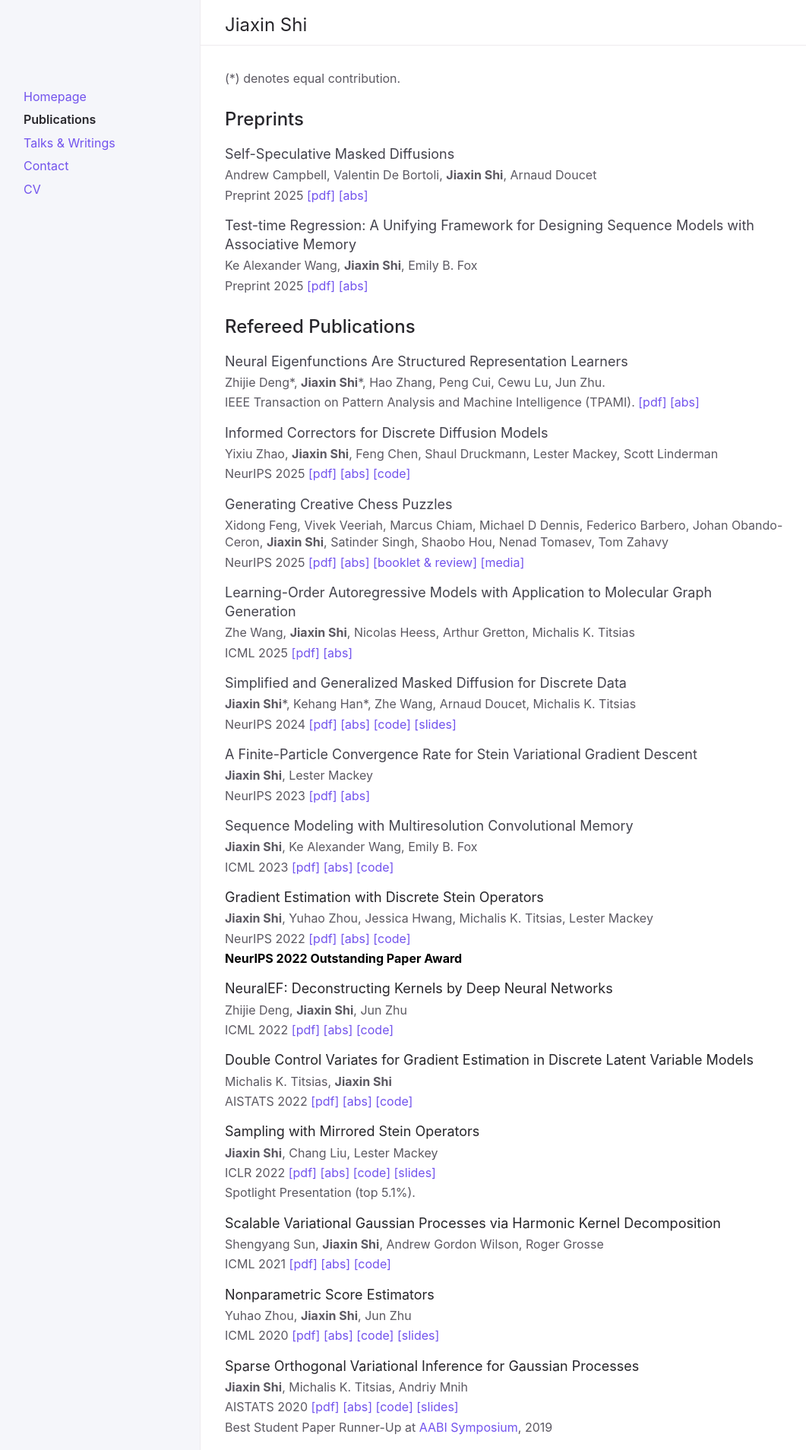
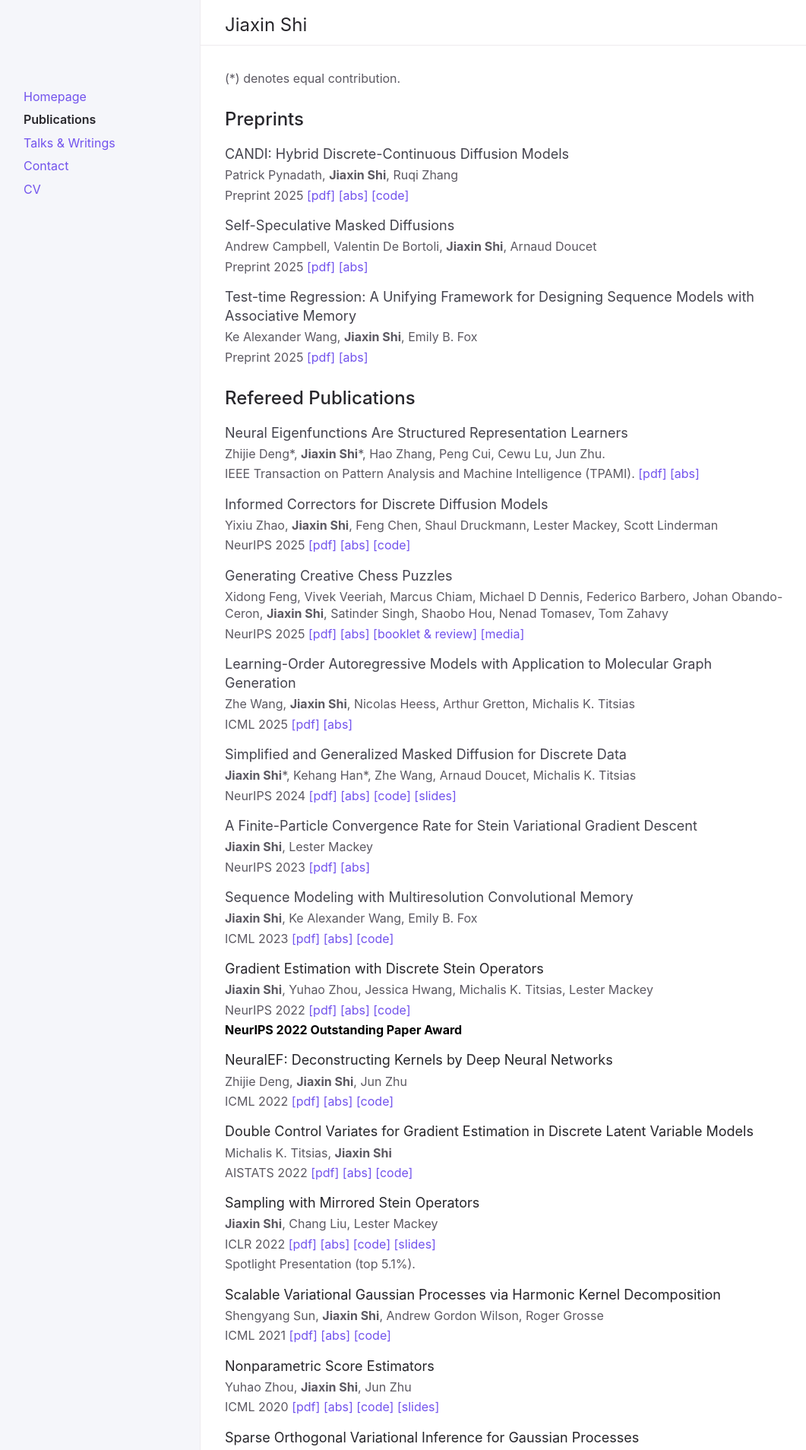
Before and after one commit to thjashin/thjashin.github.io, a Jekyll site: the page built from publications.md, in a window 1280 px wide. Shown: the top 1908 px of the page at 76% size, without its empty margins (92-1153 px from the left). Built offline with Jekyll 4.4.1, drawn with Linux system fonts in a browser that asks for light colours.

Commit message:
Update publications.md

```diff
--- a/publications.md
+++ b/publications.md
@@ -8,6 +8,15 @@ nav_order: 2
 
 
 ## Preprints
+
+CANDI: Hybrid Discrete-Continuous Diffusion Models
+{: .fs-5 .mb-1 .text-grey-dk-200}
+Patrick Pynadath, **Jiaxin Shi**, Ruqi Zhang
+{: .mb-1}
+Preprint 2025
+[[pdf]](https://arxiv.org/pdf/2510.22510.pdf)
+[[abs]](https://arxiv.org/abs/2510.22510)
+[[code]](https://github.com/patrickpynadath1/candi-diffusion)
 
 Self-Speculative Masked Diffusions
 {: .fs-5 .mb-1 .text-grey-dk-200}
```
